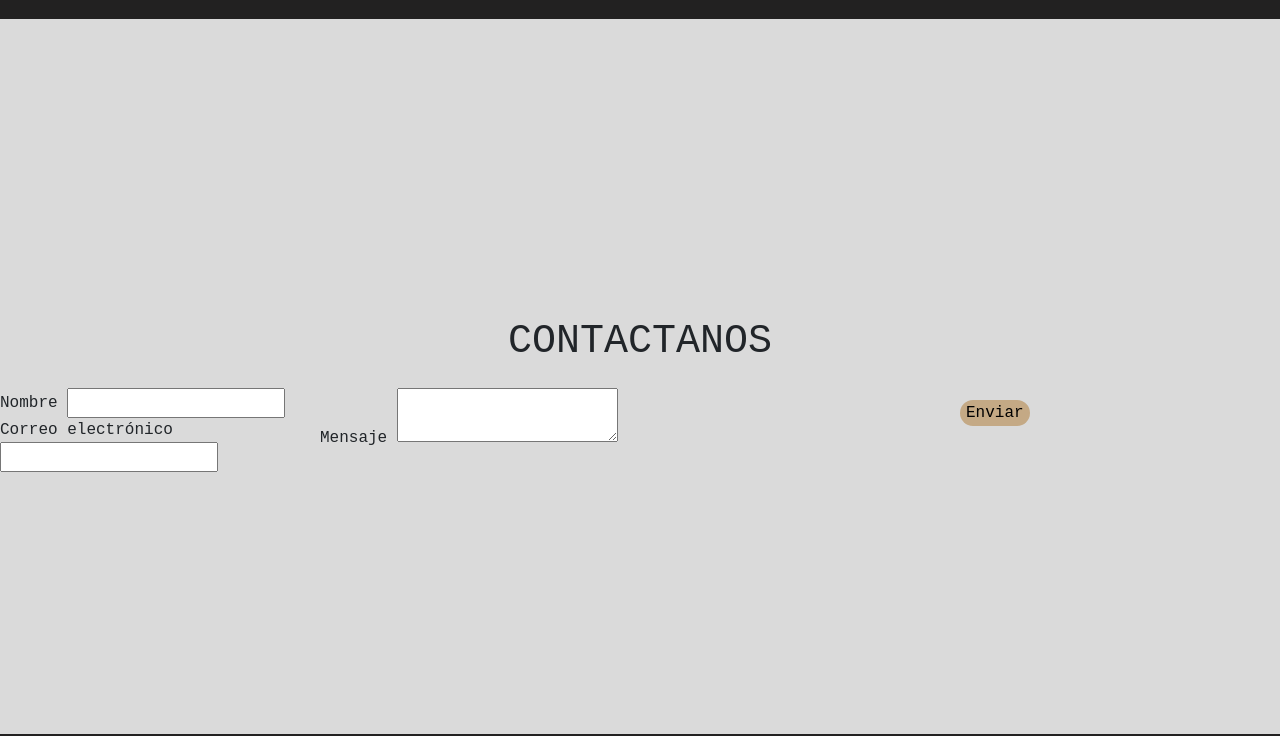
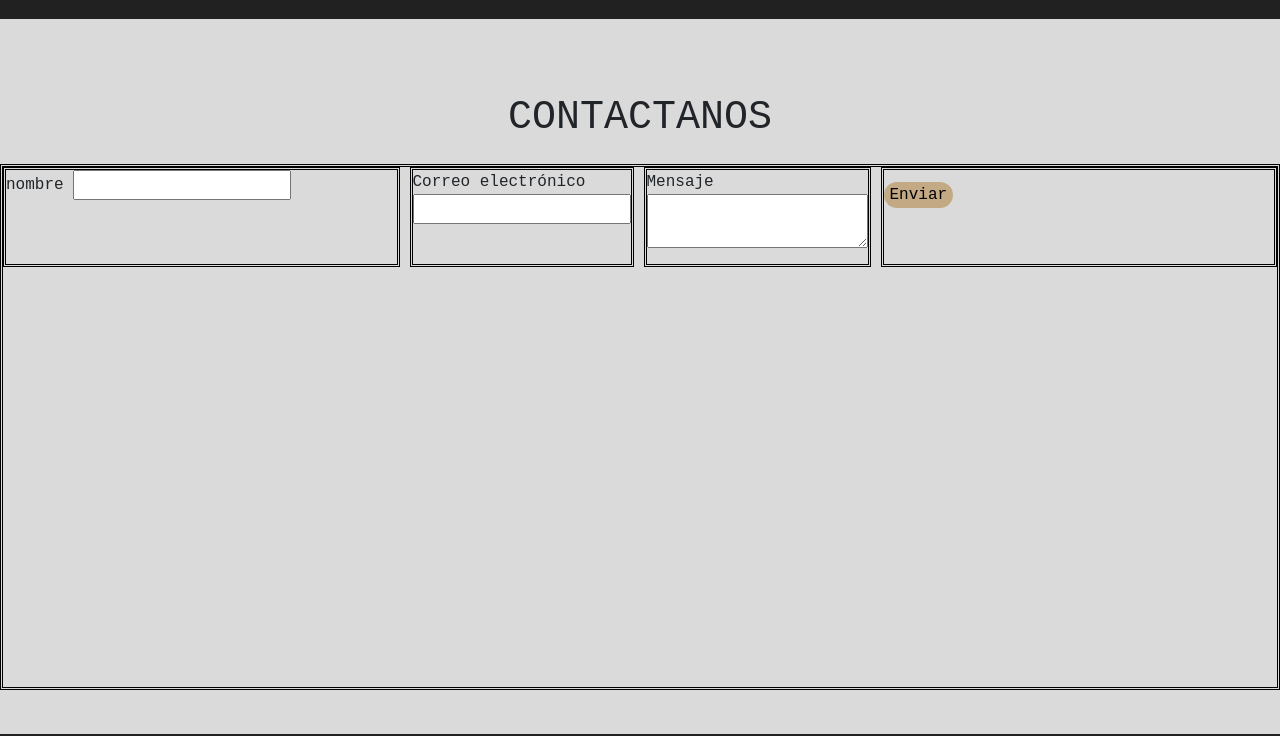
Before and after one commit to marisolm/photoshoot, a plain HTML site: page pages/contacto.html in a window 1280 px wide. Shown: the part 51-787 px from the top of the page. Drawn offline with nearby package versions, Linux system fonts and the light colour scheme; a web font is replaced by a local one.

Commit message:
grids en seccion de contacto

```diff
--- a/css/style.css
+++ b/css/style.css
@@ -61,13 +61,38 @@ section img {
 
 .centered {
     text-align: center;
-    padding-top: 30px;
+    padding-top: 2%;
     font-size: 40px;
 }
 
-.contact {
+    /* auxiliar */
+.borde {
+    border-color: black;
+    border-style: double;
+}
+
+.grid-contact {
     display: grid;
-    grid-template-columns: 1fr 2fr 1fr;
+    grid-template-columns: 2fr 1fr 1fr 2fr;
+    grid-template-rows: 100px 300px 100px ;
+    gap: 10px;
+}
+
+.grid-contact-item {
+    align-items: center;
+     justify-content: space-between;
+}
+
+.item1 {
+    grid-column: 1 / 3;
+}
+
+.item2 {
+    grid-row: 2 / 4;
+}
+
+.item3 {
+    grid-area: 1 / 3 / 3 / 5;
 }
 
 /************* footer *************/
--- a/pages/contacto.html
+++ b/pages/contacto.html
@@ -26,28 +26,25 @@
                 <button class="header-right"><a href="contacto.html" class="nav-link">Suscribite</a></button>
             </nav>
         </header>
-
         <section class="main-section">
             <p class="centered">CONTACTANOS</p>
-
-            <section class="contact">
-                <div class="">
-                    <label>Nombre</label>
+            <div class="grid-contact borde">
+                <div class="grid-contact-item borde">
+                    <label>nombre</label>
                     <input type="text">
-
+                </div>
+                <div class="grid-contact-item borde">
                     <label>Correo electrónico</label>
                     <input type="text">
                 </div>
-
-                <div class="">
+                <div class="grid-contact-item borde">
                     <label>Mensaje</label>
                     <textarea type="text"></textarea>
                 </div>
-
-                <div>
+                <div class="grid-contact-item borde">
                     <button class="header-right" type="submit">Enviar</button>
                 </div>
-            </section>
+            </div>
         </section>
     </body>
 
```
